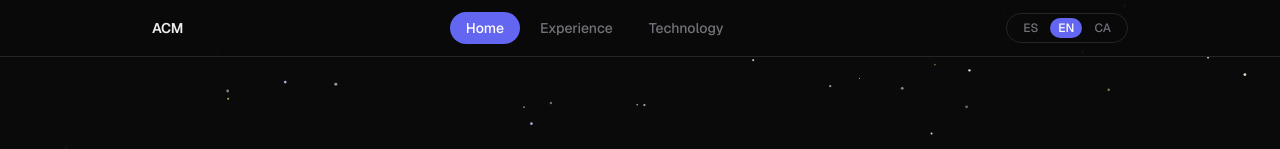
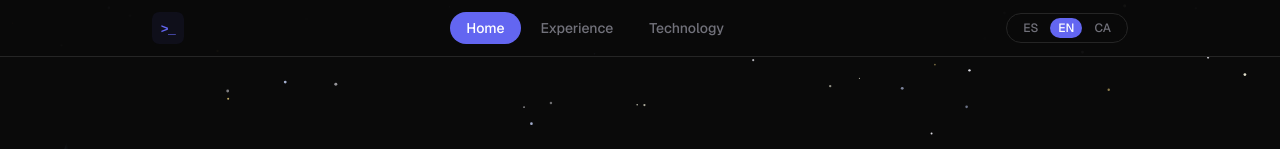
Before and after one commit to Tonitete/portfolio, a Next.js app: page /en in a window 1280 px wide. Shown: the top 149 px of the page. Built offline with nearby package versions, Linux system fonts and the light colour scheme.

Commit message:
changed icon to be less ugly (I hope)

```diff
--- a/app/[lang]/components/Navbar.tsx
+++ b/app/[lang]/components/Navbar.tsx
@@ -2,6 +2,7 @@
 
 import { useState } from 'react'
 import Link from 'next/link'
+import Image from 'next/image'
 import type { Dictionary, Locale } from '../../../dictionaries'
 import { locales } from '../../../dictionaries'
 
@@ -46,10 +47,15 @@ export function Navbar ({ dict, lang, activeSection, onSectionChange }: Props) {
       <nav className="mx-auto flex max-w-5xl items-center justify-between px-4 py-3 sm:px-6">
         {/* Logo */}
         <button
-          onClick={() => onSectionChange('home')}
           className="text-sm font-semibold tracking-tight text-fg hover:text-accent transition-colors"
         >
-          ACM
+          <Image
+            src="/icon.svg"
+            alt="Logo"
+            width={32}
+            height={32}
+            onClick={() => onSectionChange('home')}
+          />
         </button>
 
         {/* Desktop nav */}
```
Also changed, not shown: public/icon.svg (added).
